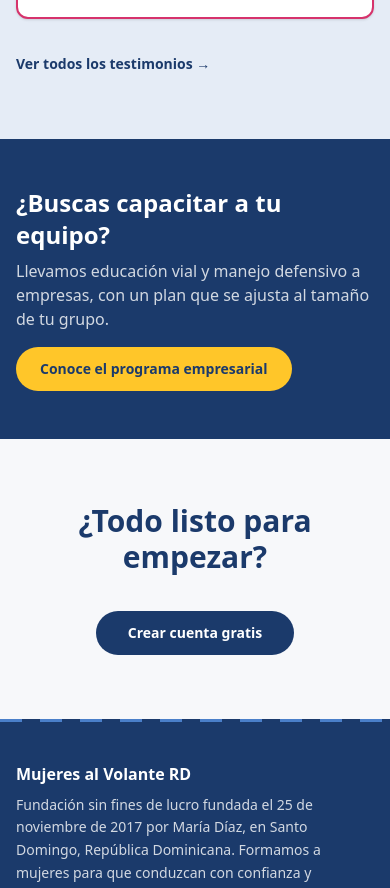
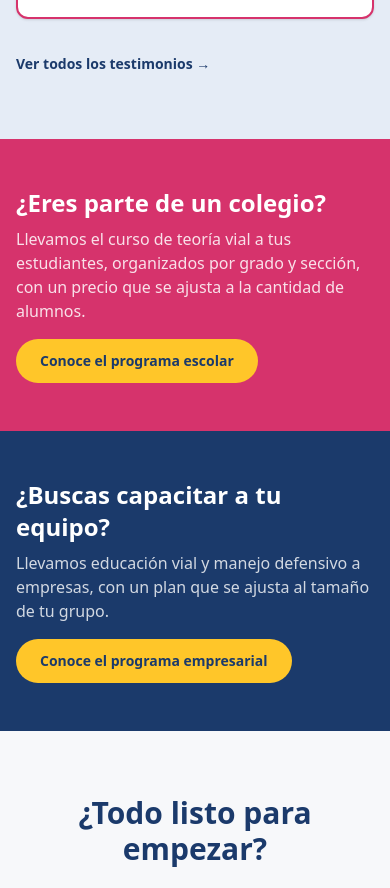
Before and after one commit to ramndiazg/mav-rd-frontend, a Next.js app: page / in a window 390 px wide. Shown: the part 5620-6508 px from the top of the page. Built offline with nearby package versions, Linux system fonts and the light colour scheme; no server answers.

Commit message:
quit pricie to home

```diff
--- a/app/inscripcion/page.tsx
+++ b/app/inscripcion/page.tsx
@@ -98,6 +98,22 @@ function InscripcionContenido() {
       : null,
   );
 
+  // NUEVO (17/09/2026): ?plan= viene de "Ver detalles del plan" en la
+  // portada — antes ese botón mandaba siempre a /inscripcion sin
+  // parámetros para los planes de "estandar" (fundacion/normal/vip), así
+  // que la persona caía en el selector de programa en vez de en el plan
+  // que acababa de clickear. Con esto, además de preseleccionar el
+  // programa, se preselecciona el plan exacto — `tipoPlanEfectivo` más
+  // abajo ya sabe caer al primero disponible si este valor no calza (por
+  // ejemplo, si el municipio no tiene cobertura de práctica).
+  const planInicial = searchParams.get("plan");
+  const CODIGOS_PLAN: Plan["codigo"][] = [
+    "fundacion",
+    "normal",
+    "vip",
+    "teorico",
+  ];
+
   const [planes, setPlanes] = useState<Plan[]>([]);
   const [inscripcion, setInscripcion] = useState<Inscripcion | null>(null);
   const [cargando, setCargando] = useState(true);
@@ -123,7 +139,11 @@ function InscripcionContenido() {
   // (si no eligió nada, o si lo que eligió dejó de estar disponible, cae
   // al primero de la lista). Antes esto se sincronizaba con setState
   // dentro de un efecto — ver nota en `planesDe`.
-  const [tipoPlan, setTipoPlan] = useState<Plan["codigo"] | "">("");
+  const [tipoPlan, setTipoPlan] = useState<Plan["codigo"] | "">(
+    planInicial && CODIGOS_PLAN.includes(planInicial as Plan["codigo"])
+      ? (planInicial as Plan["codigo"])
+      : "",
+  );
   const [bancoEmisor, setBancoEmisor] = useState("");
   const [numeroReferencia, setNumeroReferencia] = useState("");
   const [fechaDeposito, setFechaDeposito] = useState("");
--- a/app/page.tsx
+++ b/app/page.tsx
@@ -103,10 +103,6 @@ type Plan = {
   orden: number;
 };
 
-function formatearMonto(valor: number) {
-  return `RD$${valor.toLocaleString("es-DO")}`;
-}
-
 // Se pide en cada visita (no se cachea): el precio puede cambiar sin que
 // haya un nuevo despliegue del frontend, ya que vive en la base de datos.
 async function obtenerPlanes(programa: string = "estandar"): Promise<Plan[]> {
@@ -167,9 +163,7 @@ export default async function Home() {
                 {heroTitulo}
               </h1>
             </div>
-            <p className="mt-5 max-w-lg text-white/85">
-              {heroTexto}
-            </p>
+            <p className="mt-5 max-w-lg text-white/85">{heroTexto}</p>
             <div className="mt-8 flex flex-wrap gap-3">
               <Link
                 href="/registro"
@@ -205,8 +199,8 @@ export default async function Home() {
             ¿Qué licencia de conducir necesitas?
           </h2>
           <p className="mt-3 text-neutral-text/80">
-            Elige tu categoría. Cada curso tiene su propio contenido,
-            exámenes y diploma — ajustado a lo que en verdad vas a manejar.
+            Elige tu categoría. Cada curso tiene su propio contenido, exámenes
+            y diploma — ajustado a lo que en verdad vas a manejar.
           </p>
         </div>
 
@@ -266,7 +260,7 @@ export default async function Home() {
               {/* Franja tipo señal de tránsito — amarillo de advertencia
                   con el borde inferior en "mamey", el naranja que se usa
                   en las señales de precaución/trabajo en la vía. */}
-              <div className="bg-brand-yellow px-6 py-3 border-b-4 border-brand-mamey">
+              <div className="border-b-4 border-brand-mamey bg-brand-yellow px-6 py-3">
                 <span className="font-display text-2xl font-bold text-brand-blue">
                   {sesion.numero}
                 </span>
@@ -294,8 +288,8 @@ export default async function Home() {
           <p className="mt-3 text-neutral-text/80">
             La teoría más completa y detallada, los mejores instructores
             certificados — hacemos la diferencia con nuestra atención
-            personalizada en la práctica de manejo. Elige el plan que se
-            ajuste a tu ritmo y presupuesto.
+            personalizada en la práctica de manejo. Elige el plan que se ajuste
+            a tu ritmo y presupuesto.
           </p>
         </div>
 
@@ -310,7 +304,7 @@ export default async function Home() {
                   }`}
               >
                 <div className="flex items-baseline justify-between gap-2">
-                  <h3 className="font-display text-xl font-bold text-brand-blue">
+                  <h3 className="font-display text-2xl font-bold text-brand-blue">
                     {plan.nombre}
                   </h3>
                   {destacado && (
@@ -320,16 +314,16 @@ export default async function Home() {
                   )}
                 </div>
 
-                <p className="mt-3 font-display text-3xl font-bold text-brand-blue">
-                  {formatearMonto(plan.precio)}
-                </p>
-
-                <p className="mt-2 text-sm text-neutral-text/75">
+                {/* CORREGIDO (17/09/2026): antes se mostraba el precio aquí
+                    mismo — se quita a propósito: mostrarlo tan temprano, antes
+                    de que la persona conozca el plan, no es lo mejor. El
+                    precio real se ve en /inscripcion al elegir el plan. */}
+                <p className="mt-3 text-base font-medium text-neutral-text/80">
                   {plan.fraseDestacada}
                 </p>
 
                 <Link
-                  href="/inscripcion"
+                  href={`/inscripcion?programa=estandar&plan=${plan.codigo}`}
                   className="mt-6 inline-block rounded-full bg-brand-blue px-6 py-2.5 text-sm font-semibold text-white transition hover:bg-brand-blue/90"
                 >
                   Ver detalles del plan
@@ -351,20 +345,16 @@ export default async function Home() {
                   key={`${plan.programa}-${plan.codigo}`}
                   className="rounded-xl border-2 border-brand-blue/10 bg-white p-6 shadow-sm transition hover:shadow-md"
                 >
-                  <h3 className="font-display text-xl font-bold text-brand-blue">
+                  <h3 className="font-display text-2xl font-bold text-brand-blue">
                     {plan.nombre}
                   </h3>
 
-                  <p className="mt-3 font-display text-3xl font-bold text-brand-blue">
-                    {formatearMonto(plan.precio)}
-                  </p>
-
-                  <p className="mt-2 text-sm text-neutral-text/75">
+                  <p className="mt-3 text-base font-medium text-neutral-text/80">
                     {plan.fraseDestacada}
                   </p>
 
                   <Link
-                    href={`/inscripcion?programa=${plan.programa}`}
+                    href={`/inscripcion?programa=${plan.programa}&plan=${plan.codigo}`}
                     className="mt-6 inline-block rounded-full bg-brand-blue px-6 py-2.5 text-sm font-semibold text-white transition hover:bg-brand-blue/90"
                   >
                     Ver detalles del plan
@@ -378,6 +368,7 @@ export default async function Home() {
 
       <div className="road-divider" />
 
+      {/* Libro de la fundadora */}
       <section className="mx-auto max-w-6xl px-4 py-16">
         <div className="grid gap-8 rounded-2xl border-2 border-brand-pink bg-white p-6 sm:grid-cols-[auto_1fr] sm:items-center sm:p-10">
           <div className="mx-auto flex h-52 w-36 shrink-0 items-center justify-center rounded-lg bg-brand-blue text-center shadow-md sm:mx-0">
@@ -398,11 +389,11 @@ export default async function Home() {
               Cómo protegerte de un conductor temerario
             </h2>
             <p className="mt-3 text-neutral-text/80">
-              María Díaz —auditora y magíster en seguridad vial— convirtió
-              años de trabajo en la vía en una guía práctica sobre cómo
-              anticiparte al peligro y proteger tu vida y la de los demás.
-              El mismo enfoque de conducción preventiva que aprendes en
-              Muvo, ahora en un libro para profundizar a tu ritmo.
+              María Díaz —auditora y magíster en seguridad vial— convirtió años
+              de trabajo en la vía en una guía práctica sobre cómo anticiparte
+              al peligro y proteger tu vida y la de los demás. El mismo enfoque
+              de conducción preventiva que aprendes en Muvo, ahora en un libro
+              para profundizar a tu ritmo.
             </p>
             <p className="mt-3 border-l-4 border-brand-yellow pl-4 text-sm italic text-brand-blue">
               “Más que conductores somos vidas en movimiento, anticiparse y
@@ -418,6 +409,7 @@ export default async function Home() {
               >
                 Comprar en Amazon
               </a>
+
               <a
                 href="https://www.amazon.com/dp/B0H85CRBR9"
                 target="_blank"
@@ -465,6 +457,30 @@ export default async function Home() {
         </div>
       </section>
 
+      {/* Banner hacia el programa escolar (NUEVO 17/09/2026) — misma idea que
+          el banner empresarial de abajo, para que /escolar también tenga un
+          punto de entrada visible desde la portada. */}
+      <section className="bg-brand-pink">
+        <div className="mx-auto flex max-w-6xl flex-col items-start gap-4 px-4 py-12 sm:flex-row sm:items-center sm:justify-between">
+          <div>
+            <h2 className="font-display text-2xl font-bold text-white">
+              ¿Eres parte de un colegio?
+            </h2>
+            <p className="mt-2 max-w-xl text-white/85">
+              Llevamos el curso de teoría vial a tus estudiantes, organizados
+              por grado y sección, con un precio que se ajusta a la cantidad de
+              alumnos.
+            </p>
+          </div>
+          <Link
+            href="/escolar"
+            className="shrink-0 rounded-full bg-brand-yellow px-6 py-3 text-sm font-semibold text-brand-blue transition hover:bg-brand-yellow/90"
+          >
+            Conoce el programa escolar
+          </Link>
+        </div>
+      </section>
+
       {/* Banner hacia el programa empresarial */}
       <section className="bg-brand-blue">
         <div className="mx-auto flex max-w-6xl flex-col items-start gap-4 px-4 py-12 sm:flex-row sm:items-center sm:justify-between">
```
